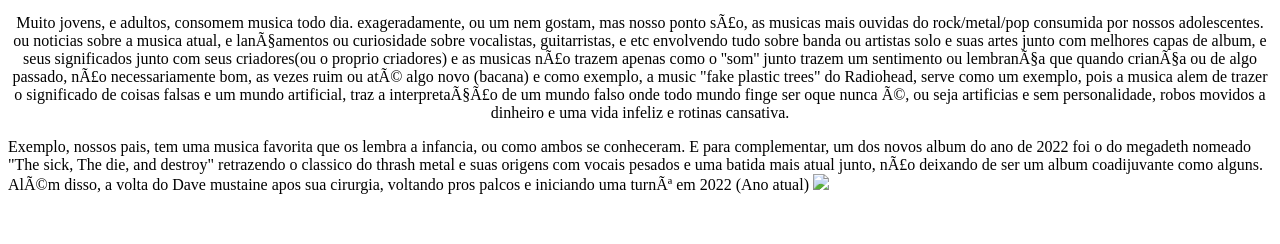
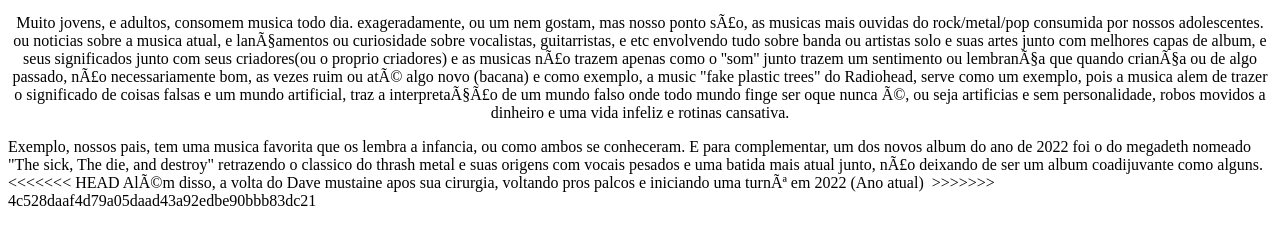
Before and after one commit to NathanEscola/turma-1b, a plain HTML site: page index.html in a window 1280 px wide. Shown: the part 126-370 px from the top of the page. Drawn offline with Linux system fonts and the light colour scheme.

Commit message:
implementações de tags

```diff
--- a/index.html
+++ b/index.html
@@ -8,7 +8,7 @@
     <head>
         <meta charset="UTP-8">
         <meta lang="PT=BR">
-        <title> Aula html 1b</title>
+        <title> MUSICAS </title>
         </head>
         <body>
                 <h1> CURIOSIDADES DA MUSICA</h1>
@@ -30,5 +30,10 @@
               E para complementar, um dos novos album do ano de 2022 foi o do megadeth nomeado "The sick, The die, and destroy" retrazendo o classico
               do thrash metal e suas origens com vocais pesados
                 e uma batida mais atual junto, não deixando de ser um album coadijuvante como alguns.
+<<<<<<< HEAD
+                Além disso, a volta do Dave mustaine apos sua cirurgia, voltando pros palcos e iniciando uma turnê em 2022 (Ano atual)
+                <img id="album erasado" src=""
+=======
                 Além disso, a volta do Dave mustaine apos sua cirurgia, voltando pros palcos e iniciando uma turnê em 2022 (Ano atual)
                  <img id="album engrasado" src="cebola.png" </p>
+>>>>>>> 4c528daaf4d79a05daad43a92edbe90bbb83dc21
```
Also changed, not shown: 1 other file.
